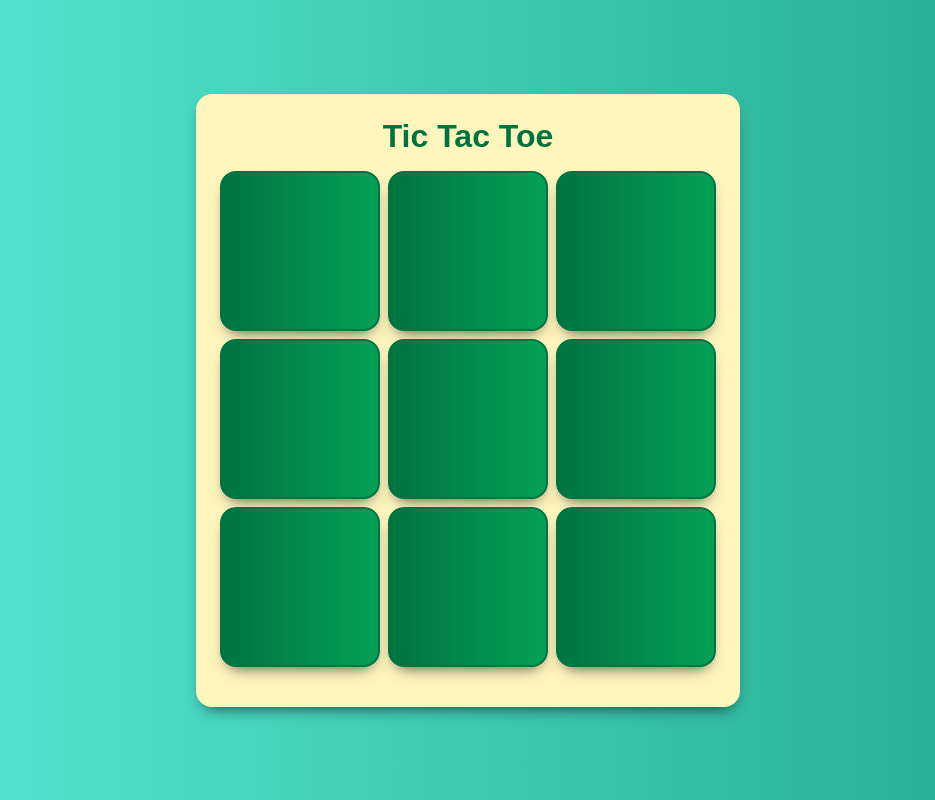
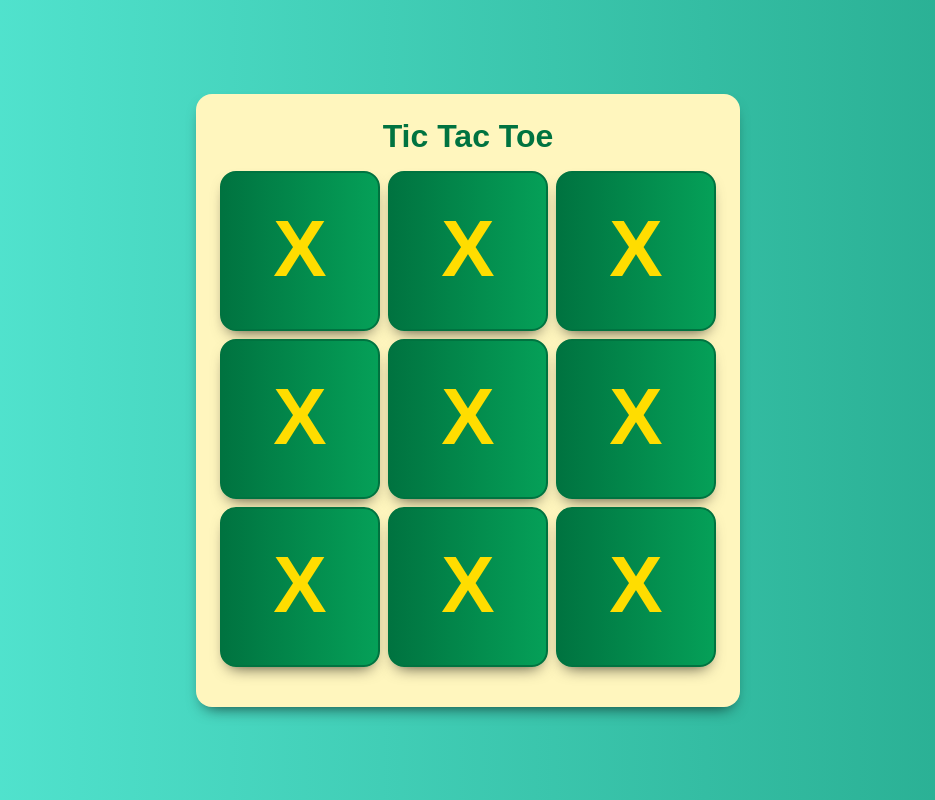
Before and after one commit to fiixed/react-redux-tac-toe, a React (Create React App) app: page / in a window 1280 px wide. Shown: the whole page, without its empty margins (172-1107 px from the left). Built offline with nearby package versions, Linux system fonts and the light colour scheme.

Commit message:
passing state working

```diff
--- a/package.json
+++ b/package.json
@@ -8,7 +8,9 @@
     "@testing-library/user-event": "^12.1.10",
     "react": "^17.0.1",
     "react-dom": "^17.0.1",
+    "react-redux": "^7.2.2",
     "react-scripts": "4.0.1",
+    "redux": "^4.0.5",
     "web-vitals": "^0.2.4"
   },
   "scripts": {
--- a/src/App.js
+++ b/src/App.js
@@ -1,10 +1,17 @@
+import React from 'react';
+
 import Game from './components/Game/Game';
+
+import { Provider } from 'react-redux';
+import { store } from './store';
 
 function App() {
   return (
-      <>
-        <Game />
-    </>
+    <Provider store={store}>
+    <div className="App">
+      <Game />
+    </div>
+  </Provider>
   );
 }
 
--- /dev/null
+++ b/src/actions.js
@@ -0,0 +1,7 @@
+export const SET_SYMBOL  = 'SET_SYMBOL';
+
+export function setSymbol() {
+  return {
+    type: SET_SYMBOL
+  };
+}
--- a/src/components/Board/Board.jsx
+++ b/src/components/Board/Board.jsx
@@ -1,5 +1,5 @@
 import React from 'react';
-import Cell from '../Cell/Cell';
+import Cell from '../Cell/CellContainer';
 
 import './Board.css';
 
--- a/src/components/Cell/Cell.jsx
+++ b/src/components/Cell/Cell.jsx
@@ -1,10 +1,10 @@
 import React from 'react';
 import './Cell.css';
 
-export default function Cell() {
+export default function Cell(props) {
     return (
         <button className="cell">
-            <span className="cell-content"></span>
+            <span className="cell-content populated">{props.value}</span>
         </button>
     )
 }
--- /dev/null
+++ b/src/components/Cell/CellContainer.jsx
@@ -0,0 +1,12 @@
+import Cell from './Cell';
+import { connect } from 'react-redux';
+
+function mapStateToProps(state) {
+    // Translate Redux state into React props
+    return {
+        // propName seen by React : value-in-state
+        value: state.value
+    }
+}
+
+export default connect(mapStateToProps)(Cell);
--- /dev/null
+++ b/src/reducers.js
@@ -0,0 +1,15 @@
+import {
+	SET_SYMBOL,
+
+} from './actions';
+
+export function tictactoe(state, action) {
+	switch(action.type) {
+		case SET_SYMBOL:
+			return {
+                ...state
+			}
+		default:
+            return state;
+	}
+}
--- /dev/null
+++ b/src/store.js
@@ -0,0 +1,8 @@
+import { createStore } from 'redux';
+import { tictactoe } from './reducers';
+// initial state
+const initialState = {
+	value: "X"
+};
+
+export const store = createStore(tictactoe, initialState);
```
Also changed, not shown: 1 other file (tests, documents, lock files or other folders).
